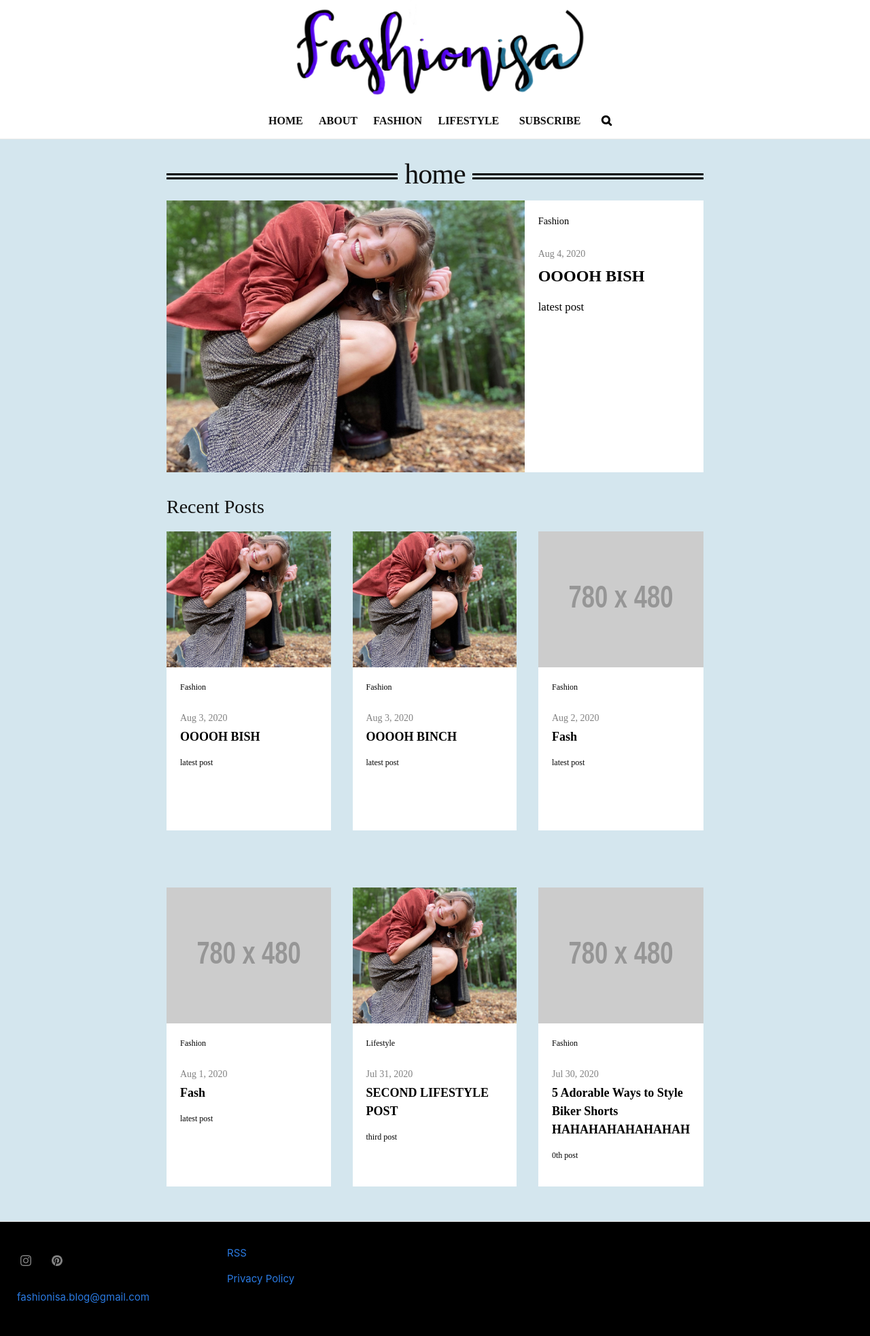
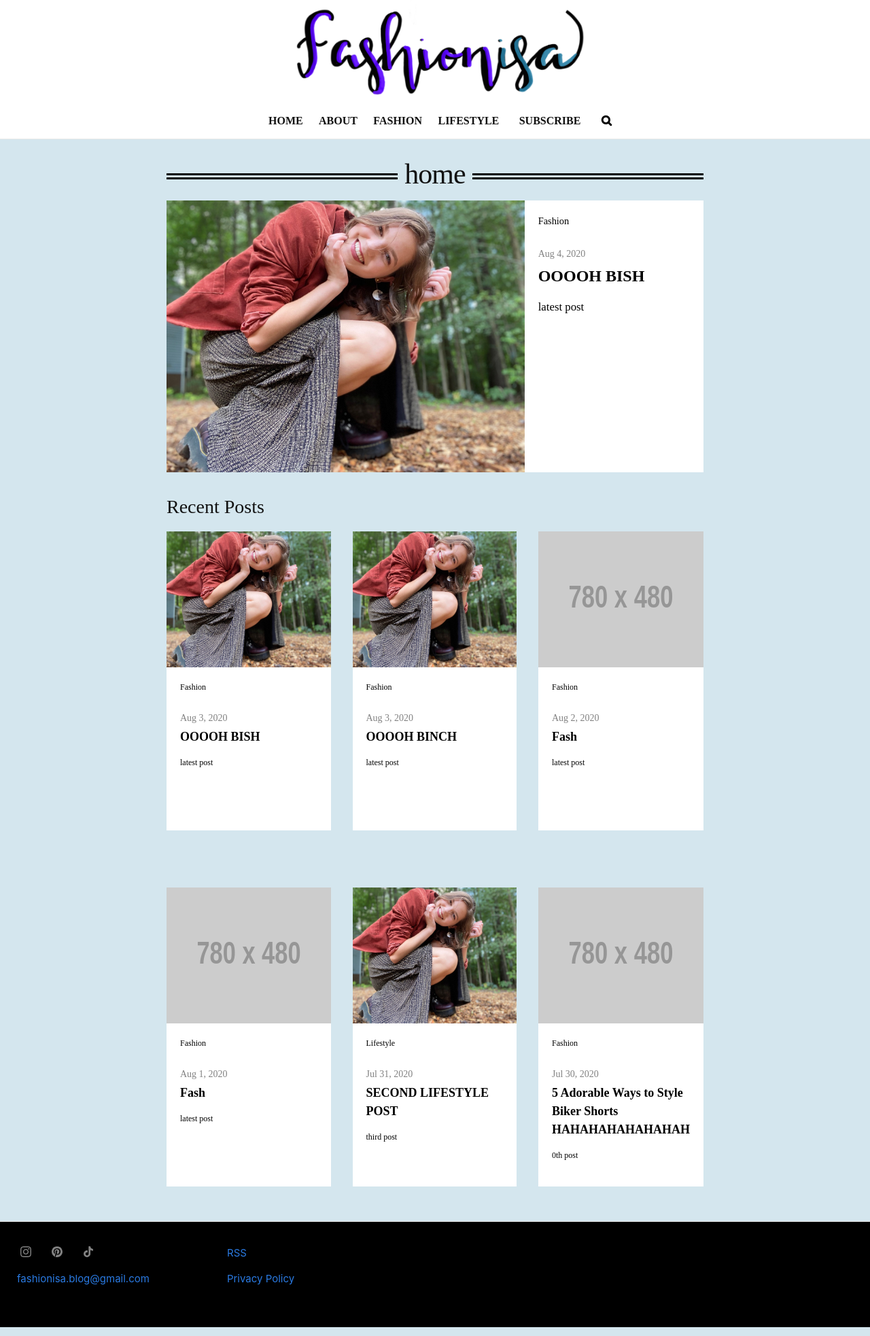
Before and after one commit to iwalte01/fashionisa-blog, a Jekyll site: the page built from index.md, in a window 1280 px wide. Shown: the whole page at 68% size. Built offline with Jekyll 4.4.1, drawn with Linux system fonts in a browser that asks for light colours; nearby versions of some CDN libraries.

Commit message:
changed different tiktok icon

```diff
--- a/_includes/social.html
+++ b/_includes/social.html
@@ -12,5 +12,5 @@
   {%- if site.googleplus_username -%}<li><a href="https://plus.google.com/{{ site.googleplus_username| escape }}"><svg class="svg-icon"><use xlink:href="{{ '/assets/minima-social-icons.svg#googleplus' | relative_url }}"></use></svg> <span class="username">{{ site.googleplus_username| escape }}</span></a></li>{%- endif -%}
   {%- if site.rss -%}<li><a href="{{ 'feed.xml' | relative_url }}"><svg class="svg-icon"><use xlink:href="{{ '/assets/minima-social-icons.svg#rss' | relative_url }}"></use></svg> <span>{{ site.rss | escape }}</span></a></li>{%- endif -%}
 
-  {%- if site.tiktok_username -%}<li><a href="https://tiktok.com/@fashionisa.blog" target="_blank"><img src="https://iwalte01.github.io/images/realtiktokicon.png"></a></li>{%- endif -%}
+  {%- if site.tiktok_username -%}<li><a href="https://tiktok.com/@fashionisa.blog" target="_blank"><svg class="svg-icon"><use xlink:href="{{'/assets/minima-social-icons.svg#tiktok' | relative_url }}"></use></svg><!-- <span class="username">{{ site.tiktok_username| escape }}</span>--></a></li>{%- endif -%}
 </ul>
--- a/_sass/minima/_layout.scss
+++ b/_sass/minima/_layout.scss
@@ -572,11 +572,6 @@ text-align: center;
 
 }
 
-
-symbol path {
-  fill: white;
-}
-
 /**
  * Home Page
  */
```
Also changed, not shown: assets/minima-social-icons.svg.
